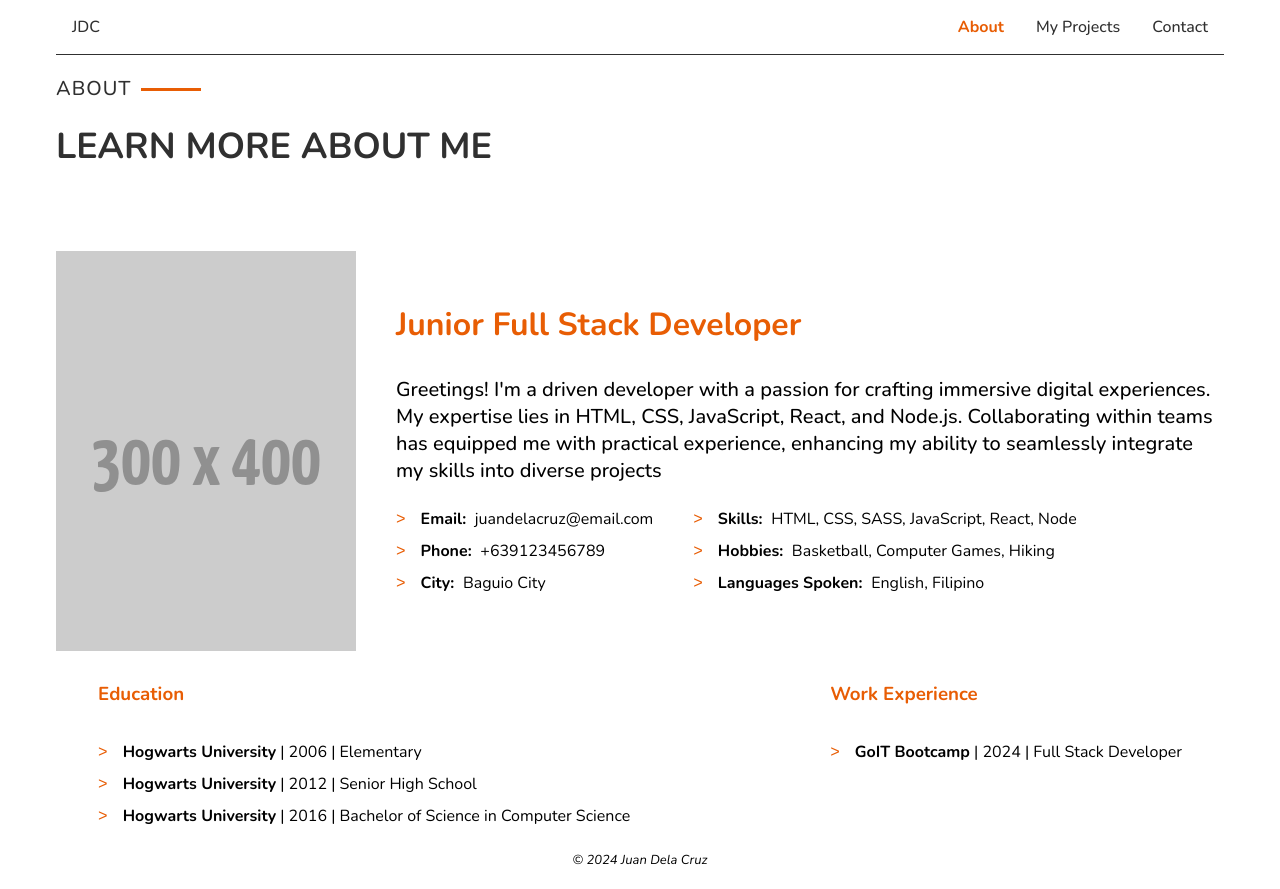
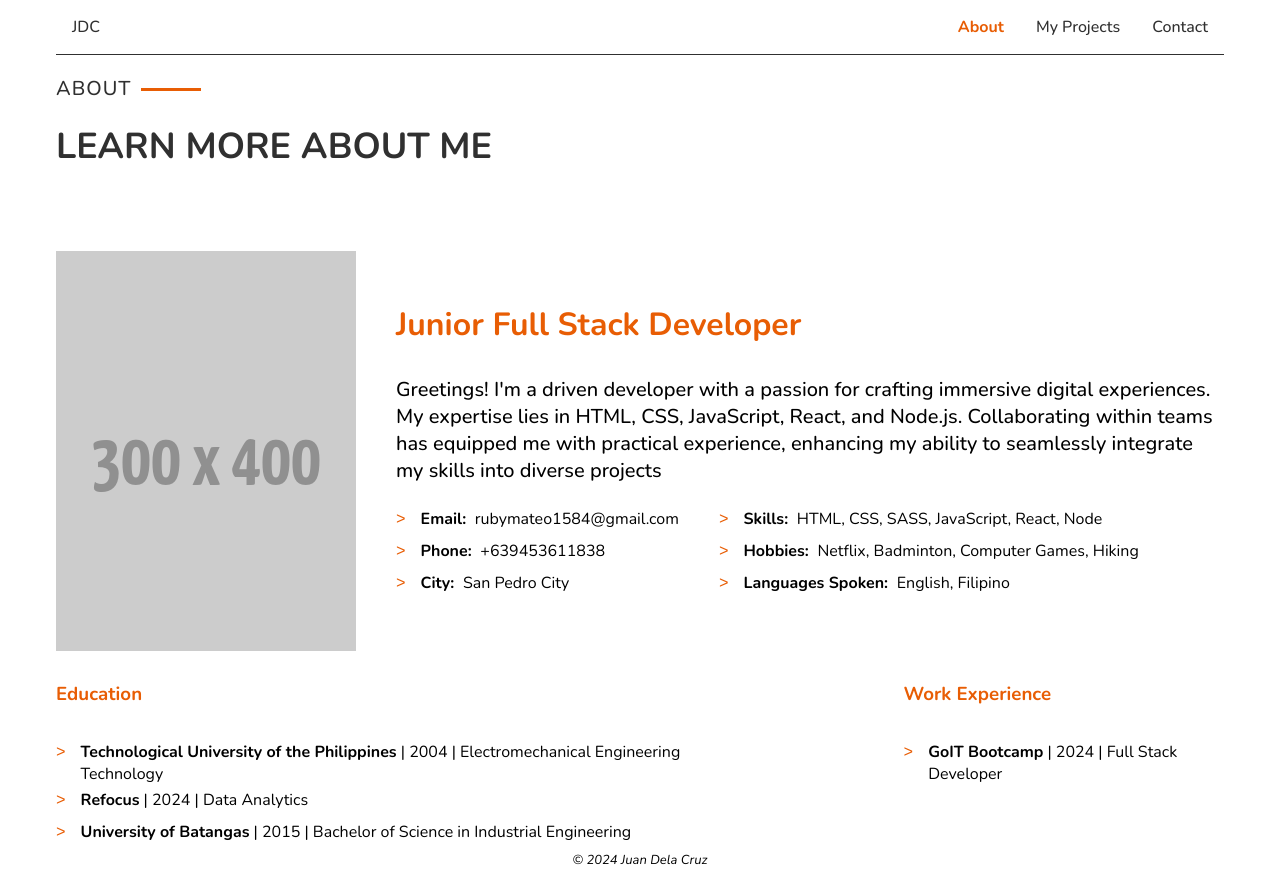
Before and after one commit to techista1584/rubymateo-portfolio, a React (Vite) app: page /about in a window 1280 px wide. Built offline with nearby package versions, Linux system fonts and the light colour scheme.

Commit message:
init commit

```diff
--- a/src/components/ContactForm/ContactForm.jsx
+++ b/src/components/ContactForm/ContactForm.jsx
@@ -22,7 +22,7 @@ export const ContactForm = () => {
       <form
         className={css.form}
         // please use your own getform api here
-        action="https://getform.io/f/pbnveyob"
+        action="https://getform.io/f/pbgxyooa"
         method="POST"
       >
         <div className={css.formWrap}>
--- a/src/data/about.js
+++ b/src/data/about.js
@@ -8,17 +8,17 @@ export const aboutList1 = [
   {
     id: 1,
     description: 'Email',
-    value: 'juandelacruz@email.com',
+    value: 'rubymateo1584@gmail.com',
   },
   {
     id: 2,
     description: 'Phone',
-    value: '+639123456789',
+    value: '+639453611838',
   },
   {
     id: 3,
     description: 'City',
-    value: 'Baguio City',
+    value: 'San Pedro City',
   },
 ];
 
@@ -31,7 +31,7 @@ export const aboutList2 = [
   {
     id: 2,
     description: 'Hobbies',
-    value: 'Basketball, Computer Games, Hiking',
+    value: 'Netflix, Badminton, Computer Games, Hiking',
   },
   {
     id: 3,
@@ -43,21 +43,21 @@ export const aboutList2 = [
 export const aboutList3 = [
   {
     id: 1,
-    school: 'Hogwarts University',
-    year: '2006',
-    course: 'Elementary',
+    school: 'Technological University of the Philippines',
+    year: '2004',
+    course: 'Electromechanical Engineering Technology',
   },
   {
     id: 2,
-    school: 'Hogwarts University',
-    year: '2012',
-    course: 'Senior High School',
+    school: 'Refocus',
+    year: '2024',
+    course: 'Data Analytics',
   },
   {
     id: 3,
-    school: 'Hogwarts University',
-    year: '2016',
-    course: 'Bachelor of Science in Computer Science',
+    school: 'University of Batangas',
+    year: '2015',
+    course: 'Bachelor of Science in Industrial Engineering',
   },
 ];
 export const aboutList4 = [
--- a/src/data/contact.jsx
+++ b/src/data/contact.jsx
@@ -13,9 +13,9 @@ export const contactInfo = [
           color: '#000000',
           fontSize: '20px',
         }}
-        href="tel:+639123456789"
+        href="tel:+639453611838"
       >
-        + 639123456789
+        + 639453611838
       </a>
     ),
   },
--- a/src/data/home.js
+++ b/src/data/home.js
@@ -1,5 +1,5 @@
 export const homeDetails = {
-  name: 'Juan Dela Cruz',
+  name: 'Ruby Mateo',
   position: 'Junior Full Stack Developer',
   country: 'Philippines',
 };
--- a/src/data/social-links.jsx
+++ b/src/data/social-links.jsx
@@ -5,22 +5,22 @@ import { IoIosMail } from 'react-icons/io';
 export const socialLinks = [
   {
     id: 1,
-    href: 'https://facebook.com/marventures11',
+    href: 'https://facebook.com/bhiemathew',
     icon: FaFacebookF,
   },
   {
     id: 2,
-    href: 'https://linkedin.com/in/marventures',
+    href: 'https://linkedin.com/in/rubymateo1584/',
     icon: FaLinkedinIn,
   },
   {
     id: 3,
-    href: 'https://github.com/marventures',
+    href: 'https://github.com/techista1584',
     icon: FaGithubAlt,
   },
   {
     id: 4,
-    href: 'mailto:marvedcodes@gmail.com',
+    href: 'mailto:rubymateo1584@gmail.com',
     icon: IoIosMail,
   },
 ];
```
